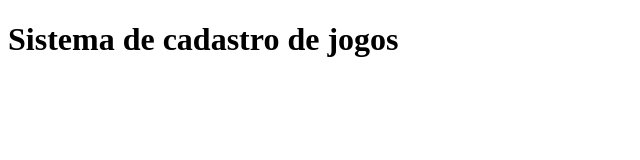
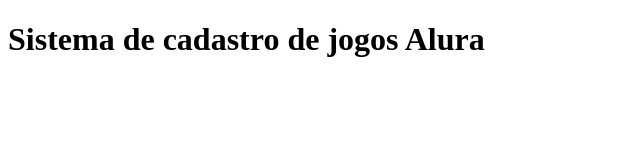
Before and after one commit to telhardplay/app.js, a plain HTML site: page index.html in a window 1280 px wide. Shown: the whole page, without its empty margins (0-640 px from the left). Drawn offline with Linux system fonts and the light colour scheme.

Commit message:
acrescentando Alura no titulo do HTML

```diff
--- a/index.html
+++ b/index.html
@@ -7,6 +7,6 @@
     <title>Meus JogosDocument</title>
 </head>
 <body>
-    <h1>Sistema de cadastro de jogos</h1>
+    <h1>Sistema de cadastro de jogos Alura</h1>
 </body>
 </html>
```
